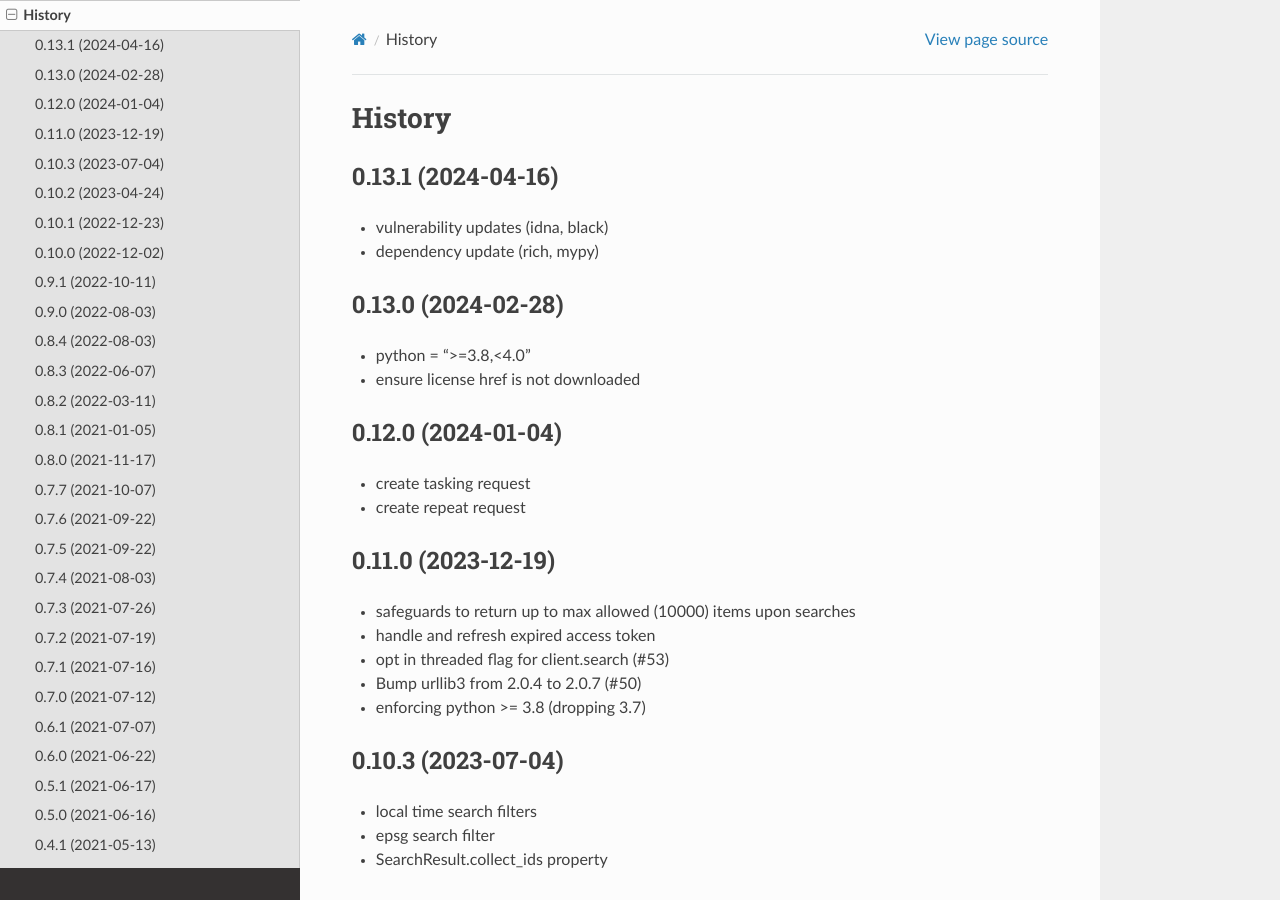
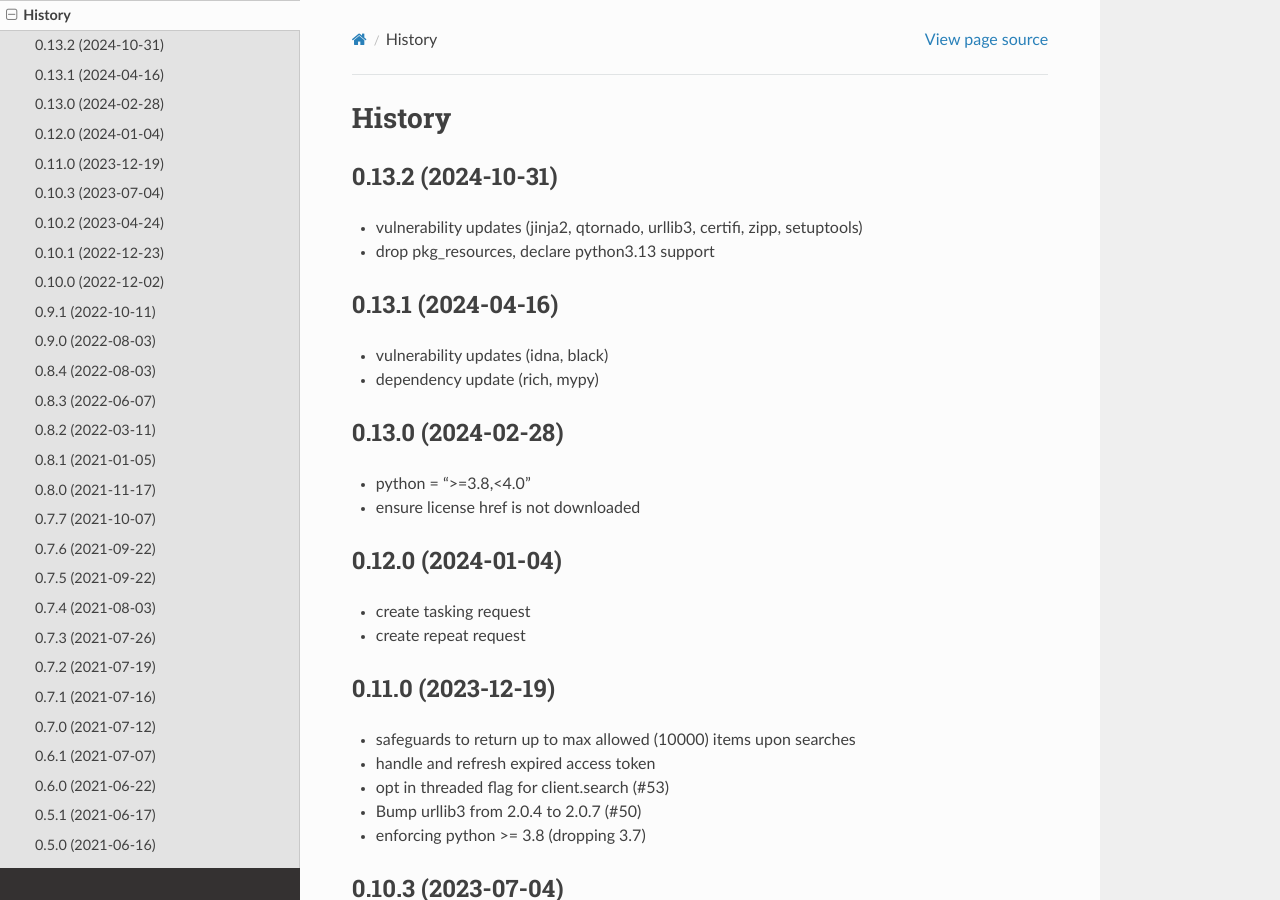
Before and after one commit to capellaspace/console-client, a Sphinx documentation site: the page built from docs/pages/changelog.rst, in a window 1280 px wide and 900 px high. Built offline with Sphinx 7.4.7 and the Read the Docs theme 3.1.0, drawn with Linux system fonts in a browser that asks for light colours.

Commit message:
0.13.2 release (#85)

```diff
--- a/docs/pages/changelog.rst
+++ b/docs/pages/changelog.rst
@@ -1,6 +1,12 @@
 =======
 History
 =======
+
+
+0.13.2 (2024-10-31)
+-------------------
+* vulnerability updates (jinja2, qtornado, urllib3, certifi, zipp, setuptools)
+* drop pkg_resources, declare python3.13 support
 
 
 0.13.1 (2024-04-16)
--- a/pyproject.toml
+++ b/pyproject.toml
@@ -1,6 +1,6 @@
 [tool.poetry]
 name = "capella-console-client"
-version = "0.13.1"
+version = "0.13.2"
 description = "Python SDK for api.capellaspace.com (task, search, order, download)"
 authors = ["Thomas Beyer <thomas.beyer@capellaspace.com>"]
 repository = "https://github.com/capellaspace/console-client"
```
